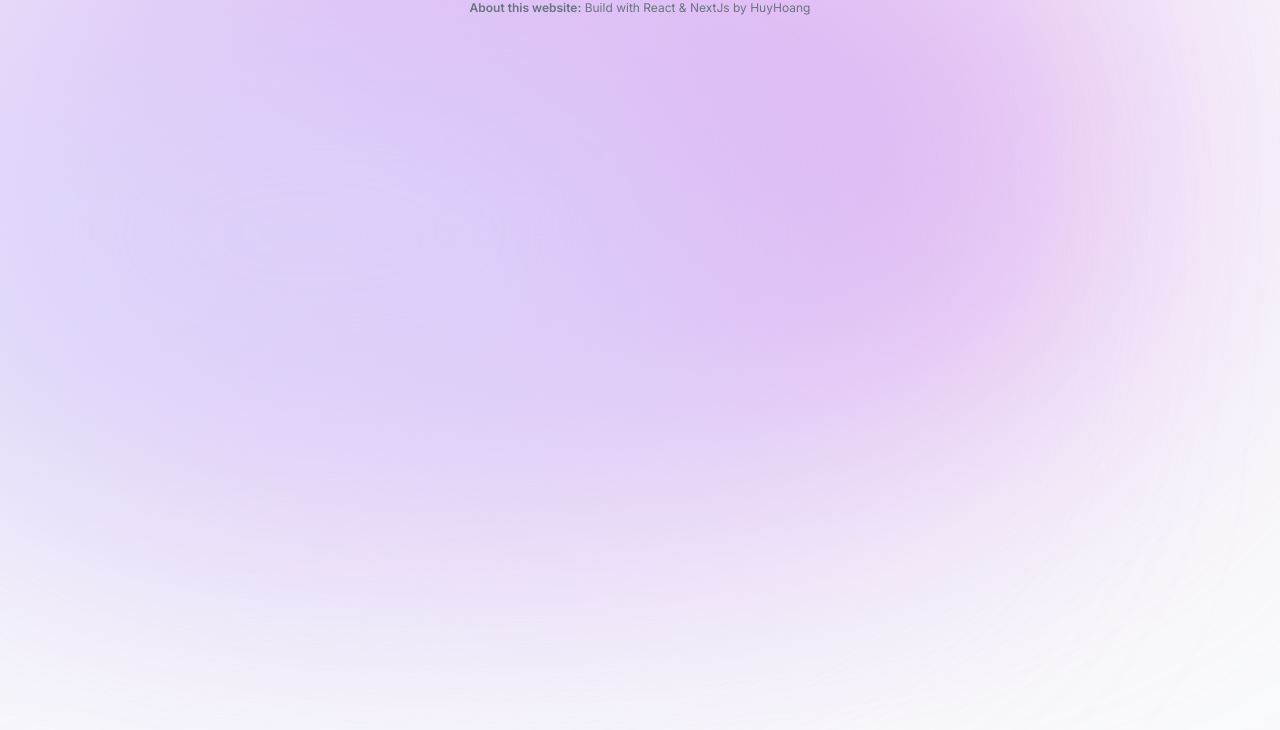
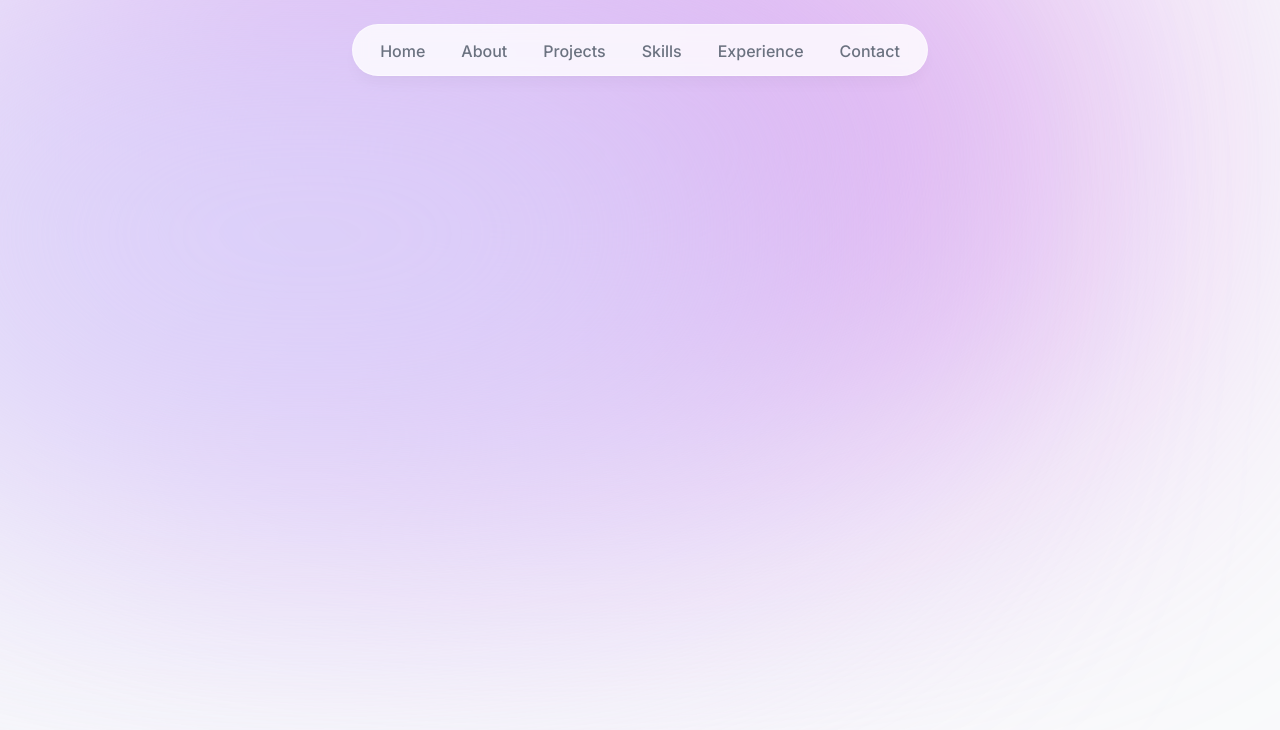
Before and after one commit to hoangbayern/project_portfolio, a Next.js app: page / in a window 1280 px wide. Shown: the top 730 px of the page. Built offline with nearby package versions, Linux system fonts and the light colour scheme.

Commit message:
feature header

```diff
--- a/app/layout.tsx
+++ b/app/layout.tsx
@@ -1,7 +1,7 @@
-import Footer from "@/components/sections/Footer";
 import "./globals.css";
 import type { Metadata } from "next";
 import { Inter } from "next/font/google";
+import Header from "@/components/Header";
 
 const inter = Inter({ subsets: ["latin"] });
 
@@ -17,13 +17,13 @@ export default function RootLayout({
 }) {
   return (
     <html lang="en">
-      <body className={`${inter.className} bg-gray-50 text-gray-950 relative`}>
+      <body className={`${inter.className} bg-gray-50 text-gray-950 relative h-[5000px]`}>
         <div className="bg-[#d68eec] absolute top-[-6rem] -z-10 right-[11rem] h-[31.25rem] w-[31.25rem]
          rounded-full blur-[10rem] sm:w-[68.75rem]"></div>
          <div className="bg-[#dbd7fb] absolute top-[-1rem] -z-10 left-[-35rem] h-[31.25rem] w-[50rem]
          rounded-full blur-[10rem] sm:w-[68.75rem] md:left-[-33rem] lg:left-[-28rem] xl:left-[-15rem]"></div>
+         <Header />
         {children}
-        <Footer />
       </body>
     </html>
   );
--- /dev/null
+++ b/components/Header.tsx
@@ -0,0 +1,36 @@
+"use client";
+
+import React from "react";
+import { motion } from "framer-motion"
+import { links } from "@/lib/data";
+import Link from "next/link";
+
+export default function Header() {
+  return (
+    <header className="z-[999] relative">
+      <motion.div className="fixed top-0 left-1/2 -translate-x-1/2 h-[4.5rem] w-full rounded-none border
+       border-white border-opacity-40 bg-white bg-opacity-80 shadow-lg
+       shadow-black/[0.03] backdrop-blur-[0.5rem] sm:top-6 sm:h-[3.25rem]
+       sm:w-[36rem] sm:rounded-full"
+       ></motion.div>
+
+       <nav className="flex fixed top-[0.15rem] left-1/2 h-12 -translate-x-1/2
+       py-2 sm:top-[1.7rem] sm:h-[initial] sm:py-0">
+        <ul className="flex w-[22rem] flex-wrap items-center justify-center gap-y-1
+        texr-[0.9rem] font-medium text-gray-500 sm:w-[initial] sm:flex-nowrap sm:gap-5">
+            {
+                links.map(link => (
+                    <motion.li className="h-3/4 flex items-center justify-center"
+                     key={link.hash}
+                     initial={{ y: -100, opacity: 0 }}
+                     animate= {{ y: 0, opacity: 1 }}>
+                        <Link className="flex items-center justify-center w-full px-2 py-3
+                         hover:text-gray-950 transition" href={link.hash}>{link.name}</Link>
+                    </motion.li>
+                ))
+            }
+        </ul>
+       </nav>
+    </header>
+  );
+}
```
